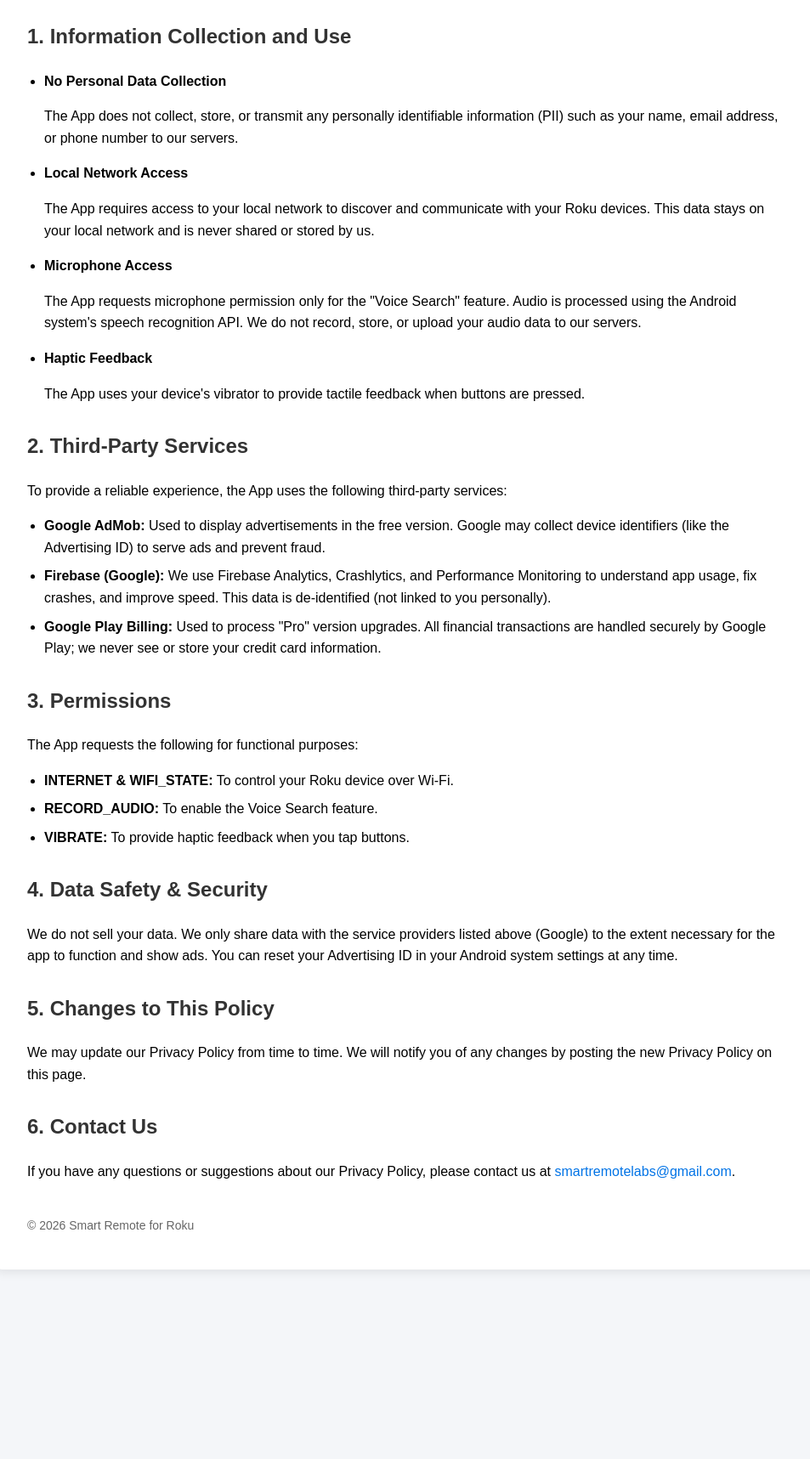
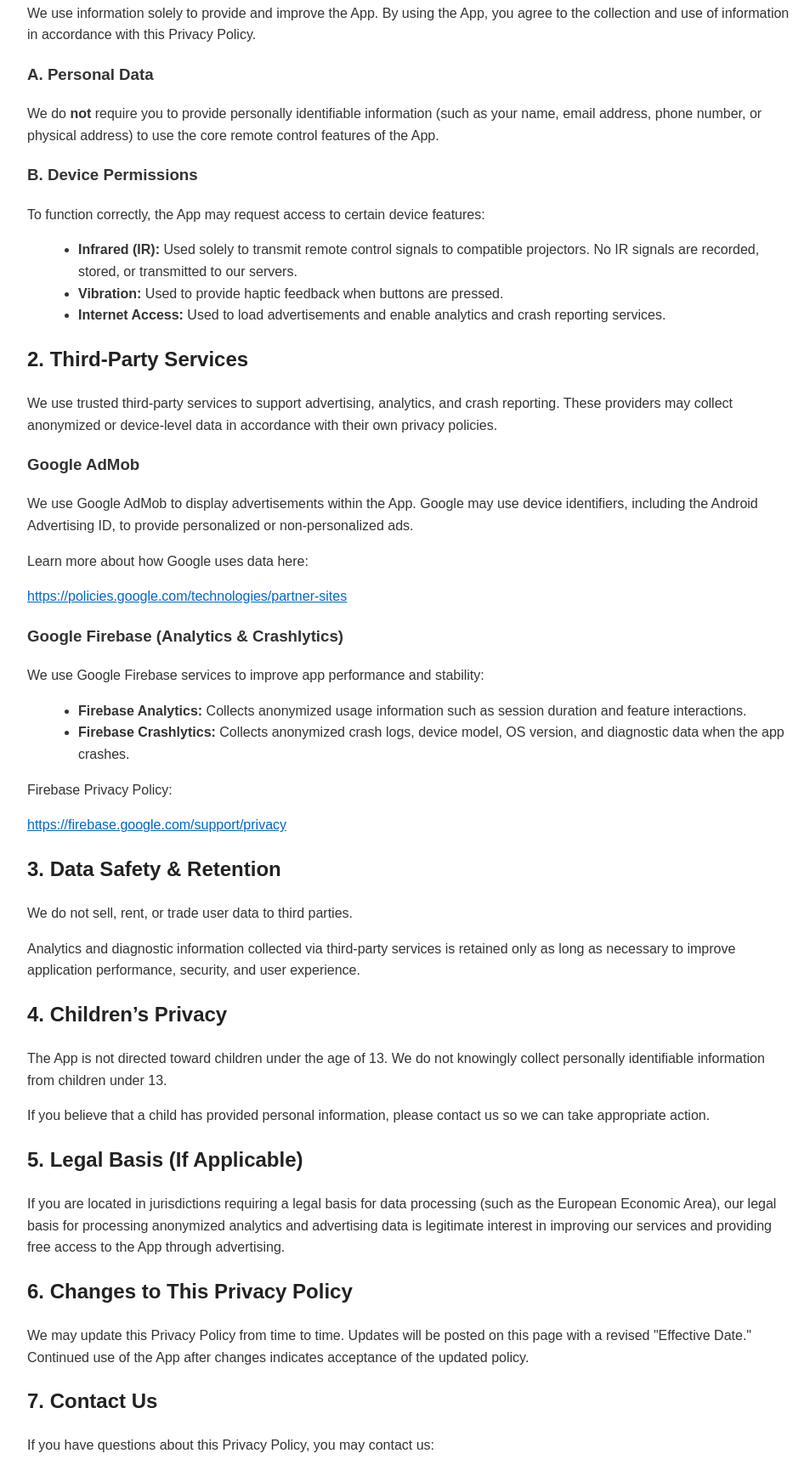
Before and after one commit to smartremotelabs/Projecto-Privacy-Policy, a plain HTML site: page index.html in a window 1280 px wide. Shown: the part 281-1998 px from the top of the page at 85% size, without its empty margins (158-1111 px from the left). Before the commit the page ends 1815 px from the top, so only its background shows below. Drawn offline with Linux system fonts and the light colour scheme.

Commit message:
Update index.html

```diff
--- a/index.html
+++ b/index.html
@@ -1,272 +1,115 @@
 <!DOCTYPE html>
-<html lang="en" id="htmlTag">
+<html lang="en">
 <head>
     <meta charset="UTF-8">
+    <title>Privacy Policy - Projecto: Universal IR Remote</title>
     <meta name="viewport" content="width=device-width, initial-scale=1.0">
-<title>Privacy Policy - Projecto: IR Remote</title>
-
     <style>
-body{
-    font-family: Arial, Helvetica, sans-serif;
-    background:#f4f6f9;
-    margin:0;
-    padding:0;
-    line-height:1.6;
+        body {
+            font-family: Arial, sans-serif;
+            line-height: 1.6;
+            margin: 40px auto;
+            max-width: 900px;
+            padding: 0 20px;
+            color: #333;
         }
-
-.container{
-    max-width:900px;
-    margin:40px auto;
-    background:#ffffff;
-    padding:40px;
-    border-radius:10px;
-    box-shadow:0 4px 12px rgba(0,0,0,0.08);
+        h1, h2 {
+            color: #222;
         }
-
-h1{
-    color:#222;
-    margin-bottom:5px;
+        a {
+            color: #0066cc;
         }
-
-.last-updated{
-    color:#777;
-    margin-bottom:30px;
-}
-
-h2{
-    margin-top:30px;
-    color:#333;
-}
-
-ul{
-    padding-left:20px;
-}
-
-li{
-    margin-bottom:8px;
-}
-
-.section{
-    margin-bottom:20px;
-}
-
-footer{
-    margin-top:40px;
-    font-size:14px;
-    color:#666;
-}
-
-.email{
-    color:#0073e6;
-    text-decoration:none;
-}
-
-.email:hover{
-    text-decoration:underline;
+        ul {
+            margin-left: 20px;
         }
     </style>
 </head>
-
 <body>
 
-<div class="container">
+<h1>Privacy Policy for Projecto: Universal IR Remote</h1>
+<p><strong>Effective Date:</strong> April 26, 2026</p>
 
-<!-- ================= ENGLISH VERSION ================= -->
-<div id="englishContent">
+<p>Smart Remote Labs ("we," "us," or "our") operates the <strong>Projecto: Universal IR Remote</strong> mobile application (the "App"). This Privacy Policy explains how we collect, use, and protect information when you use our App.</p>
 
-<h1>Privacy Policy for  Projecto: IR Remote</h1>
-<p class="last-updated"><strong>Last Updated:</strong> March 14, 2026</p>
+<h2>1. Information Collection and Use</h2>
 
+<p>We use information solely to provide and improve the App. By using the App, you agree to the collection and use of information in accordance with this Privacy Policy.</p>
+
+<h3>A. Personal Data</h3>
+
+<p>We do <strong>not</strong> require you to provide personally identifiable information (such as your name, email address, phone number, or physical address) to use the core remote control features of the App.</p>
+
+<h3>B. Device Permissions</h3>
+
+<p>To function correctly, the App may request access to certain device features:</p>
+
+<ul>
+    <li><strong>Infrared (IR):</strong> Used solely to transmit remote control signals to compatible projectors. No IR signals are recorded, stored, or transmitted to our servers.</li>
+    <li><strong>Vibration:</strong> Used to provide haptic feedback when buttons are pressed.</li>
+    <li><strong>Internet Access:</strong> Used to load advertisements and enable analytics and crash reporting services.</li>
+</ul>
+
+<h2>2. Third-Party Services</h2>
+
+<p>We use trusted third-party services to support advertising, analytics, and crash reporting. These providers may collect anonymized or device-level data in accordance with their own privacy policies.</p>
+
+<h3>Google AdMob</h3>
+
+<p>We use Google AdMob to display advertisements within the App. Google may use device identifiers, including the Android Advertising ID, to provide personalized or non-personalized ads.</p>
+
+<p>Learn more about how Google uses data here:</p>
 <p>
-Smart Remote for Roku ("the App") is committed to protecting your privacy.
-This Privacy Policy explains how we handle your information.
+<a href="https://policies.google.com/technologies/partner-sites" target="_blank">
+https://policies.google.com/technologies/partner-sites
+</a>
 </p>
 
-<div class="section">
-<h2>1. Information Collection and Use</h2>
-<ul>
+<h3>Google Firebase (Analytics & Crashlytics)</h3>
 
-<li><strong>No Personal Data Collection</strong>
-<p>
-The App does not collect, store, or transmit any personally identifiable information (PII) such as your name, email address, or phone number to our servers.
-</p></li>
-
-<li><strong>Local Network Access</strong>
-<p>
-The App requires access to your local network to discover and communicate with your Roku devices. This data stays on your local network and is never shared or stored by us.
-</p></li>
-
-<li><strong>Microphone Access</strong>
-<p>
-The App requests microphone permission only for the "Voice Search" feature. Audio is processed using the Android system's speech recognition API. We do not record, store, or upload your audio data to our servers.
-</p></li>
-
-<li><strong>Haptic Feedback</strong>
-<p>
-The App uses your device's vibrator to provide tactile feedback when buttons are pressed.
-</p></li>
-
-</ul>
-</div>
-
-<div class="section">
-<h2>2. Third-Party Services</h2>
-<p>To provide a reliable experience, the App uses the following third-party services:</p>
+<p>We use Google Firebase services to improve app performance and stability:</p>
 
 <ul>
-<li><strong>Google AdMob:</strong> Used to display advertisements in the free version. Google may collect device identifiers (like the Advertising ID) to serve ads and prevent fraud.</li>
+    <li><strong>Firebase Analytics:</strong> Collects anonymized usage information such as session duration and feature interactions.</li>
+    <li><strong>Firebase Crashlytics:</strong> Collects anonymized crash logs, device model, OS version, and diagnostic data when the app crashes.</li>
+</ul>
 
-<li><strong>Firebase (Google):</strong> We use Firebase Analytics, Crashlytics, and Performance Monitoring to understand app usage, fix crashes, and improve speed. This data is de-identified (not linked to you personally).</li>
+<p>Firebase Privacy Policy:</p>
+<p>
+<a href="https://firebase.google.com/support/privacy" target="_blank">
+https://firebase.google.com/support/privacy
+</a>
+</p>
 
-<li><strong>Google Play Billing:</strong> Used to process "Pro" version upgrades. All financial transactions are handled securely by Google Play; we never see or store your credit card information.</li>
-</ul>
-</div>
+<h2>3. Data Safety & Retention</h2>
 
-<div class="section">
-<h2>3. Permissions</h2>
-<p>The App requests the following for functional purposes:</p>
+<p>We do not sell, rent, or trade user data to third parties.</p>
+
+<p>Analytics and diagnostic information collected via third-party services is retained only as long as necessary to improve application performance, security, and user experience.</p>
+
+<h2>4. Children’s Privacy</h2>
+
+<p>The App is not directed toward children under the age of 13. We do not knowingly collect personally identifiable information from children under 13.</p>
+
+<p>If you believe that a child has provided personal information, please contact us so we can take appropriate action.</p>
+
+<h2>5. Legal Basis (If Applicable)</h2>
+
+<p>If you are located in jurisdictions requiring a legal basis for data processing (such as the European Economic Area), our legal basis for processing anonymized analytics and advertising data is legitimate interest in improving our services and providing free access to the App through advertising.</p>
+
+<h2>6. Changes to This Privacy Policy</h2>
+
+<p>We may update this Privacy Policy from time to time. Updates will be posted on this page with a revised "Effective Date." Continued use of the App after changes indicates acceptance of the updated policy.</p>
+
+<h2>7. Contact Us</h2>
+
+<p>If you have questions about this Privacy Policy, you may contact us:</p>
 
 <ul>
-<li><strong>INTERNET & WIFI_STATE:</strong> To control your Roku device over Wi-Fi.</li>
-<li><strong>RECORD_AUDIO:</strong> To enable the Voice Search feature.</li>
-<li><strong>VIBRATE:</strong> To provide haptic feedback when you tap buttons.</li>
+    <li>Email: <a href="mailto:smartremotelabs@gmail.com">smartremotelabs@gmail.com</a></li>
+    <li>Website: <a href="https://smartremotelabs.github.io/Projecto-Privacy-Policy/" target="_blank">
+        https://smartremotelabs.github.io/Projecto-Privacy-Policy/
+    </a></li>
 </ul>
-</div>
-
-<div class="section">
-<h2>4. Data Safety & Security</h2>
-<p>
-We do not sell your data. We only share data with the service providers listed above (Google) to the extent necessary for the app to function and show ads. You can reset your Advertising ID in your Android system settings at any time.
-</p>
-</div>
-
-<div class="section">
-<h2>5. Changes to This Policy</h2>
-<p>
-We may update our Privacy Policy from time to time. We will notify you of any changes by posting the new Privacy Policy on this page.
-</p>
-</div>
-
-<div class="section">
-<h2>6. Contact Us</h2>
-<p>
-If you have any questions or suggestions about our Privacy Policy,
-please contact us at
-<a class="email" href="mailto:smartremotelabs@gmail.com">smartremotelabs@gmail.com</a>.
-</p>
-</div>
-
-<footer>
-© 2026 Smart Remote for Roku
-</footer>
-
-</div>
-
-
-<!-- ================= SPANISH VERSION ================= -->
-<div id="spanishContent" style="display:none;">
-
-<h1>Política de Privacidad de Smart Remote for Roku</h1>
-<p class="last-updated"><strong>Última actualización:</strong> 14 de marzo de 2026</p>
-
-<p>
-Smart Remote for Roku ("la Aplicación") se compromete a proteger su privacidad.
-Esta Política de Privacidad explica cómo manejamos su información.
-</p>
-
-<div class="section">
-<h2>1. Recopilación y Uso de Información</h2>
-<ul>
-
-<li><strong>No recopilamos datos personales</strong>
-<p>
-La Aplicación no recopila, almacena ni transmite información personal identificable (PII) como su nombre, correo electrónico o número de teléfono a nuestros servidores.
-</p></li>
-
-<li><strong>Acceso a la red local</strong>
-<p>
-La Aplicación requiere acceso a su red local para descubrir y comunicarse con sus dispositivos Roku. Estos datos permanecen en su red local y nunca se comparten ni almacenan por nosotros.
-</p></li>
-
-<li><strong>Acceso al micrófono</strong>
-<p>
-La Aplicación solicita permiso para usar el micrófono únicamente para la función de "Búsqueda por voz". El audio se procesa mediante la API de reconocimiento de voz del sistema Android. No grabamos, almacenamos ni subimos su audio a nuestros servidores.
-</p></li>
-
-<li><strong>Retroalimentación háptica</strong>
-<p>
-La Aplicación utiliza el vibrador del dispositivo para proporcionar retroalimentación táctil cuando se presionan botones.
-</p></li>
-
-</ul>
-</div>
-
-<div class="section">
-<h2>2. Servicios de terceros</h2>
-<p>Para ofrecer una experiencia confiable, la Aplicación utiliza los siguientes servicios de terceros:</p>
-
-<ul>
-<li><strong>Google AdMob:</strong> Se utiliza para mostrar anuncios en la versión gratuita. Google puede recopilar identificadores del dispositivo (como el ID de publicidad) para mostrar anuncios y prevenir fraudes.</li>
-
-<li><strong>Firebase (Google):</strong> Utilizamos Firebase Analytics, Crashlytics y Performance Monitoring para comprender el uso de la aplicación, corregir errores y mejorar la velocidad. Estos datos están desidentificados (no están vinculados personalmente a usted).</li>
-
-<li><strong>Google Play Billing:</strong> Se utiliza para procesar actualizaciones a la versión "Pro". Todas las transacciones financieras son gestionadas de forma segura por Google Play; nunca vemos ni almacenamos su información de tarjeta de crédito.</li>
-</ul>
-</div>
-
-<div class="section">
-<h2>3. Permisos</h2>
-<p>La Aplicación solicita los siguientes permisos con fines funcionales:</p>
-
-<ul>
-<li><strong>INTERNET y WIFI_STATE:</strong> Para controlar su dispositivo Roku mediante Wi-Fi.</li>
-<li><strong>RECORD_AUDIO:</strong> Para habilitar la función de búsqueda por voz.</li>
-<li><strong>VIBRATE:</strong> Para proporcionar retroalimentación háptica.</li>
-</ul>
-</div>
-
-<div class="section">
-<h2>4. Seguridad de datos</h2>
-<p>
-No vendemos sus datos. Solo compartimos datos con los proveedores de servicios mencionados anteriormente (Google) en la medida necesaria para que la aplicación funcione y muestre anuncios. Puede restablecer su ID de publicidad en la configuración de su dispositivo Android en cualquier momento.
-</p>
-</div>
-
-<div class="section">
-<h2>5. Cambios a esta política</h2>
-<p>
-Podemos actualizar nuestra Política de Privacidad ocasionalmente. Notificaremos cualquier cambio publicando la nueva versión en esta página.
-</p>
-</div>
-
-<div class="section">
-<h2>6. Contáctenos</h2>
-<p>
-Si tiene preguntas o sugerencias sobre nuestra Política de Privacidad,
-puede contactarnos en
-<a class="email" href="mailto:smartremotelabs@gmail.com">smartremotelabs@gmail.com</a>.
-</p>
-</div>
-
-<footer>
-© 2026 Smart Remote for Roku
-</footer>
-
-</div>
-
-</div>
-
-<script>
-document.addEventListener("DOMContentLoaded", function() {
-    const userLang = navigator.language || navigator.userLanguage;
-
-    if (userLang && userLang.toLowerCase().startsWith("es")) {
-        document.getElementById("englishContent").style.display = "none";
-        document.getElementById("spanishContent").style.display = "block";
-        document.getElementById("htmlTag").setAttribute("lang", "es");
-    }
-});
-</script>
 
 </body>
 </html>
```
Lines whose indentation alone changed are shown as unchanged.
